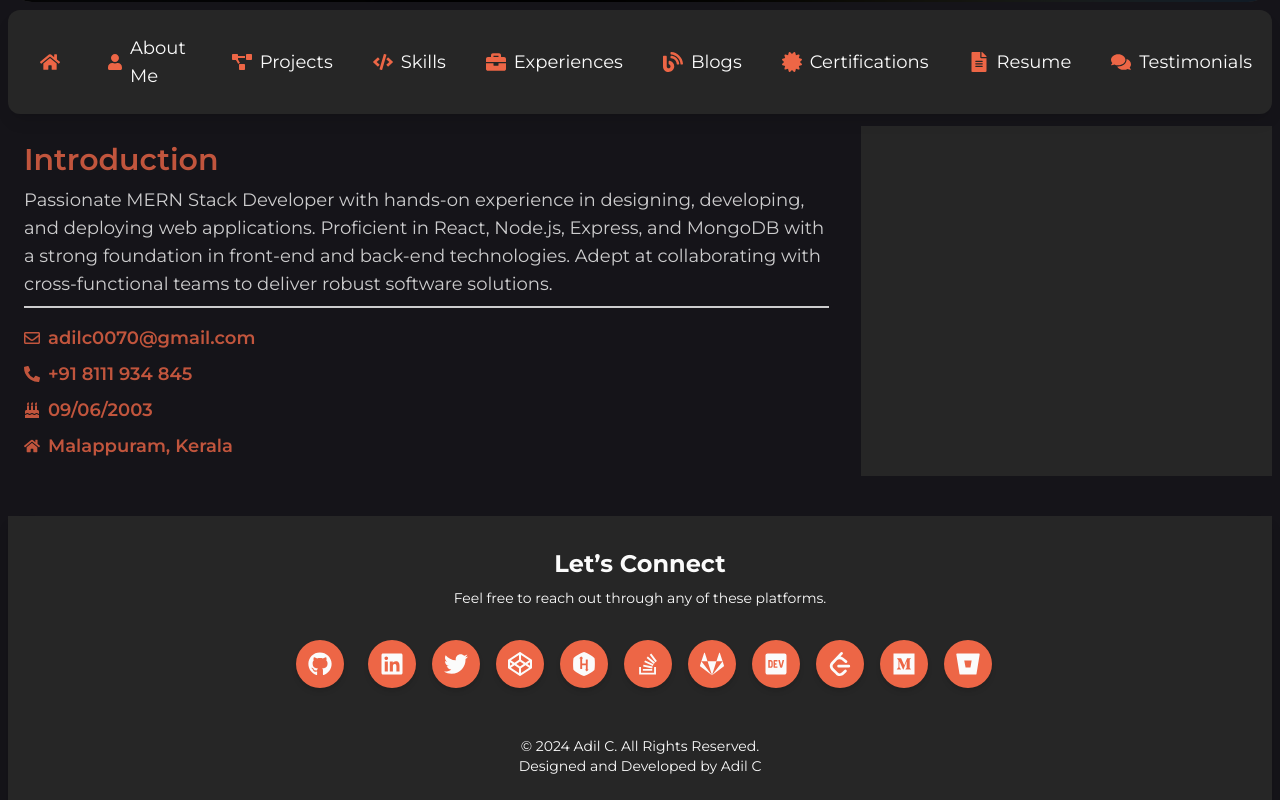
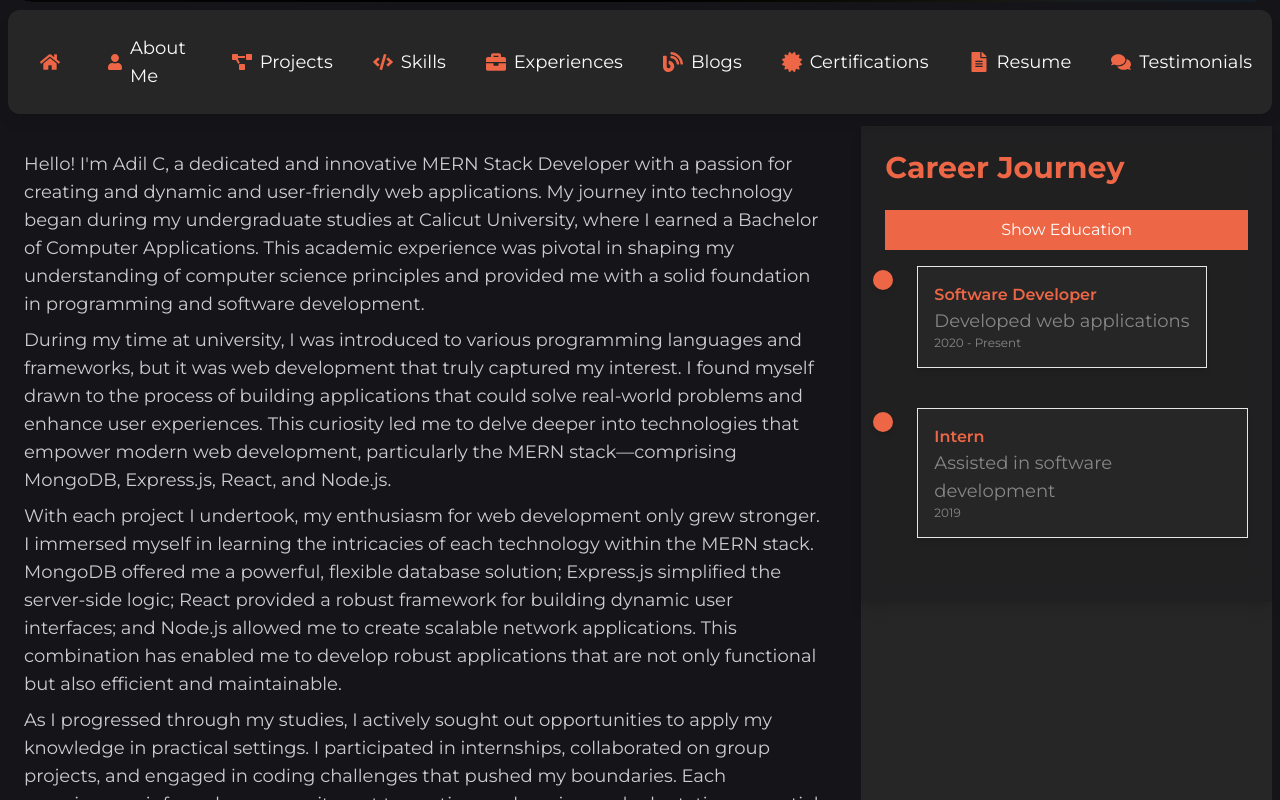
Before and after one commit to adilc0070/portfolio-Updates, a Next.js app: page /about-me in a window 1280 px wide. Shown: the part 400-1200 px from the top of the page. Built offline with nearby package versions, Linux system fonts and the light colour scheme.

Commit message:
updations

```diff
--- a/app/about-me/page.tsx
+++ b/app/about-me/page.tsx
@@ -1,15 +1,26 @@
-import ContentCard from "@/components/ContentCard"
-import { introSideData } from "@/constants/data"
+import AboutMeCard from "@/components/AbouteMe"
+import JourneyCard from "@/components/JourneyCard";
+import { aboutMe } from "@/constants/data"
 
 const AboutMePage = () => {
+  const careerJourney = [
+    { title: "Software Developer", description: "Developed web applications", date: "2020 - Present" },
+    { title: "Intern", description: "Assisted in software development", date: "2019" },
+  ];
+
+  const education = [
+    { title: "Bachelor's Degree in Computer Science", description: "XYZ University", date: "2016 - 2020" },
+    { title: "High School Diploma", description: "ABC High School", date: "2012 - 2016" },
+  ];
   return (
     <div className="w-full h-full grid gap-4 items-center justify-center">
       <div className="grid grid-cols-3 gap-4 max-sm:grid-cols-1">
         {/* First Row */}
         <div className="col-span-2">
-          <ContentCard {...introSideData} />
+          <AboutMeCard aboutMe={aboutMe} />
         </div>
         <div className="col-span-1 bg-SecBG w-full h-full">
+          <JourneyCard careerJourney={careerJourney} education={education} />
 
         </div>
 
--- /dev/null
+++ b/components/JourneyCard.tsx
@@ -0,0 +1,72 @@
+'use client';
+import React, { useState } from 'react';
+import { motion } from 'framer-motion';
+
+interface JourneyItem {
+  title: string;
+  description: string;
+  date: string;
+}
+
+interface JourneyCardProps {
+  careerJourney: JourneyItem[];
+  education: JourneyItem[];
+}
+
+const JourneyCard: React.FC<JourneyCardProps> = ({ careerJourney, education }) => {
+  const [isEducationView, setIsEducationView] = useState(false);
+
+  const toggleView = () => {
+    setIsEducationView(!isEducationView);
+  };
+
+  const itemsToDisplay = isEducationView ? education : careerJourney;
+
+  return (
+    <motion.div className="relative w-full rounded-lg shadow-lg overflow-hidden transition-shadow duration-300 bg-mainBG">
+      <motion.div
+        className={`absolute inset-0 bg-SecBG bg-opacity-70 backdrop-blur-md transition-opacity duration-300`}
+        style={{ zIndex: 1 }}
+      />
+      <motion.div
+        className="cursor-none p-6 flex flex-col text-start relative z-20"
+        initial={{ opacity: 0.8 }}
+        animate={{ opacity: 1 }}
+        transition={{ duration: 0.3 }}
+      >
+        <h1 className="text-lg md:text-2xl lg:text-3xl font-bold text-Accent1 mb-4">
+          {isEducationView ? 'Education' : 'Career Journey'}
+        </h1>
+        <button
+          onClick={toggleView}
+          className="mt-2 mb-4 px-4 py-2 text-white bg-Accent1 rounded-md hover:bg-Accent2 transition duration-300"
+        >
+          {isEducationView ? 'Show Career Journey' : 'Show Education'}
+        </button>
+        <div className="relative">
+          {itemsToDisplay.length > 0 ? (
+            <div className="relative">
+              <div className="absolute left-3 top-0 bottom-0 w-1 bg-Accent2 rounded-full" />
+              {itemsToDisplay.map((item, index) => (
+                <div key={index} className="mb-10 relative">
+                  <div className="flex items-start">
+                    <div className="w-5 h-5 rounded-full bg-Accent1 absolute -left-3 mt-1 shadow-md" />
+                    <div className="ml-8 bg-SecBG p-4 rounded-lg shadow-md border border-Accent2">
+                      <h2 className="font-semibold text-Accent1">{item.title}</h2>
+                      <p className="text-sm md:text-base lg:text-lg text-Text">{item.description}</p>
+                      <p className="text-xs text-Text">{item.date}</p>
+                    </div>
+                  </div>
+                </div>
+              ))}
+            </div>
+          ) : (
+            <p className="text-sm md:text-base lg:text-lg text-Text">No information available.</p>
+          )}
+        </div>
+      </motion.div>
+    </motion.div>
+  );
+};
+
+export default JourneyCard;
--- a/components/abouteMe.tsx
+++ b/components/abouteMe.tsx
@@ -0,0 +1,45 @@
+'use client';
+import React, { useState } from 'react';
+import { motion } from 'framer-motion';
+import { AboutMeCardProps } from '@/constants/interfaces';
+
+const AboutMeCard: React.FC<AboutMeCardProps> = ({ aboutMe }) => {
+  const [isHovered, setIsHovered] = useState(false);
+
+  return (
+    <motion.div
+      className={`relative w-full text-Accent1 rounded-xl overflow-hidden transition-shadow duration-300`}
+      onMouseEnter={() => setIsHovered(true)}
+      onMouseLeave={() => setIsHovered(false)}
+      whileHover={{ scale: 1.05, rotate: 2 }} // Scale up and rotate slightly on hover
+    >
+      {/* Glass effect with unique animation */}
+      <motion.div
+        className={`absolute inset-0 bg-SecBG bg-opacity-30 backdrop-blur-md transition-opacity duration-300`}
+        style={{ zIndex: 1 }}
+        animate={{ opacity: isHovered ? 1 : 0 }} // Fade effect
+        transition={{ duration: 0.3 }} // Smooth transition
+      />
+      <motion.div
+        className="cursor-none p-4 flex flex-col text-start relative z-20 rounded-xl"
+        initial={{ opacity: 0.8 }}
+        animate={{ opacity: isHovered ? 1 : 0.8 }} // Change opacity on hover
+        transition={{ duration: 0.3 }} // Smooth transition
+      >
+        {aboutMe.length > 0 ? (
+          aboutMe.map((item, index) => (
+            <p key={index} className="text-sm md:text-base lg:text-lg mt-2 text-LightBG">
+              {item}
+            </p>
+          ))
+        ) : (
+          <p className="text-sm md:text-base lg:text-lg mt-2 text-LightBG">
+            No information available.
+          </p>
+        )}
+      </motion.div>
+    </motion.div>
+  );
+};
+
+export default AboutMeCard;
--- a/constants/interfaces.ts
+++ b/constants/interfaces.ts
@@ -37,3 +37,7 @@ export interface LatestProjectsProps {
 }
 
 export type AboutMe = string[]
+
+export interface AboutMeCardProps {
+    aboutMe:AboutMe
+  }
```
